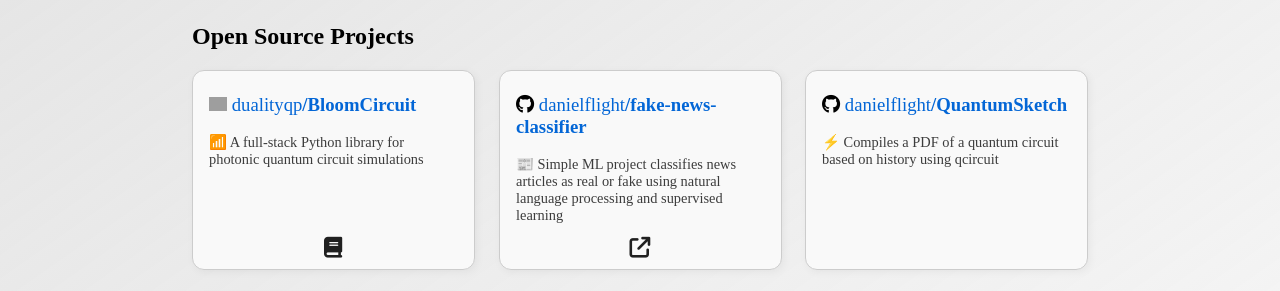
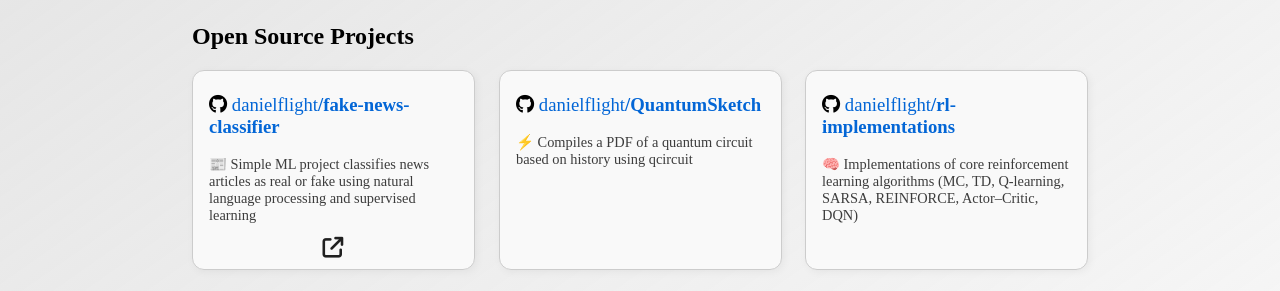
Before and after one commit to danielflight/danielflight.github.io, a plain HTML site: page index.html in a window 1280 px wide. Shown: the part 490-781 px from the top of the page. Drawn offline with Linux system fonts and the light colour scheme; grey boxes are pictures that could not be loaded.

Commit message:
removed a project

```diff
--- a/index.html
+++ b/index.html
@@ -52,7 +52,7 @@
     <h2>Open Source Projects</h2>
     <div class="grid">
 
-      <div class="card fade-in-section">
+      <!-- <div class="card fade-in-section">
         <div class="textbox">
         <h3>
           <i><img src="https://upload.wikimedia.org/wikipedia/commons/3/35/GitLab_icon.svg"
@@ -68,7 +68,7 @@
             <i class="fa-solid fa-1x fa-book icon-link"></i>
           </a>
         </div>
-      </div>
+      </div> -->
 
 
       <div class="card fade-in-section">
```
Also changed, not shown: files/wigner.png (added).
